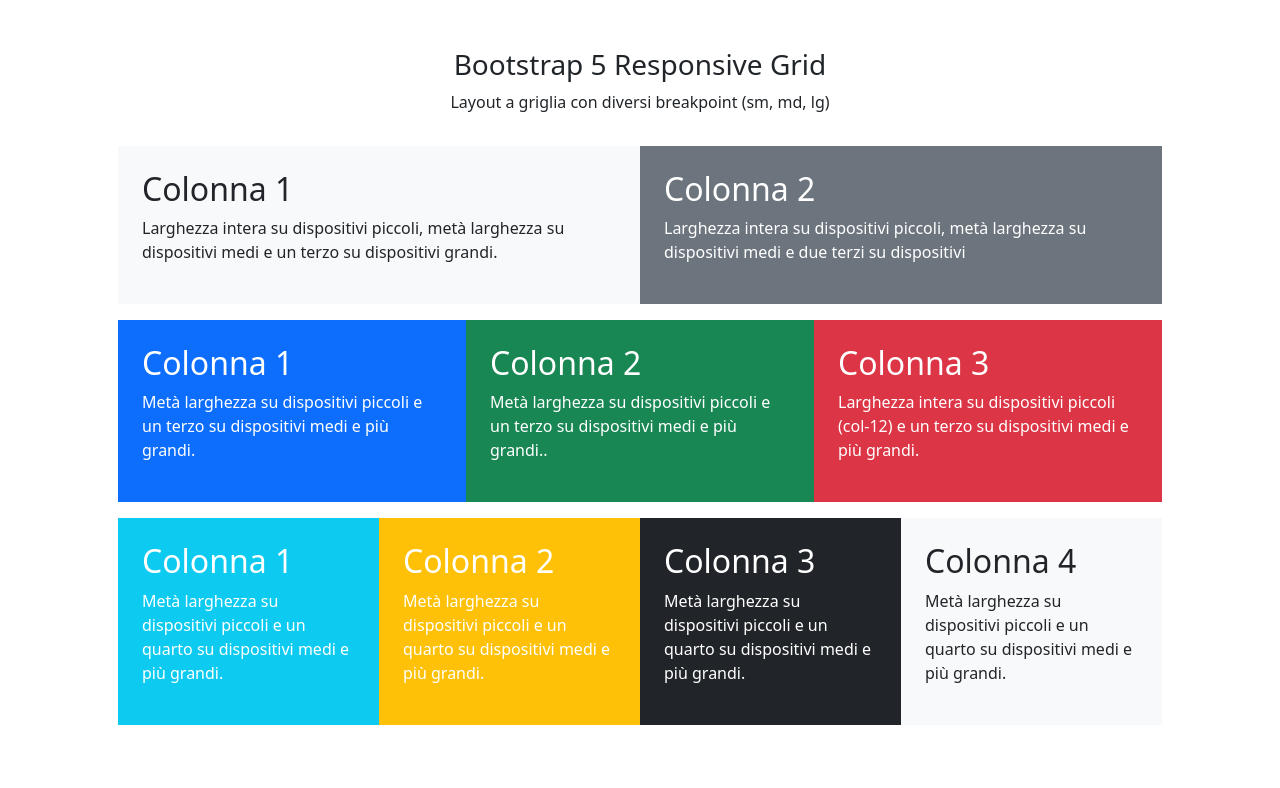
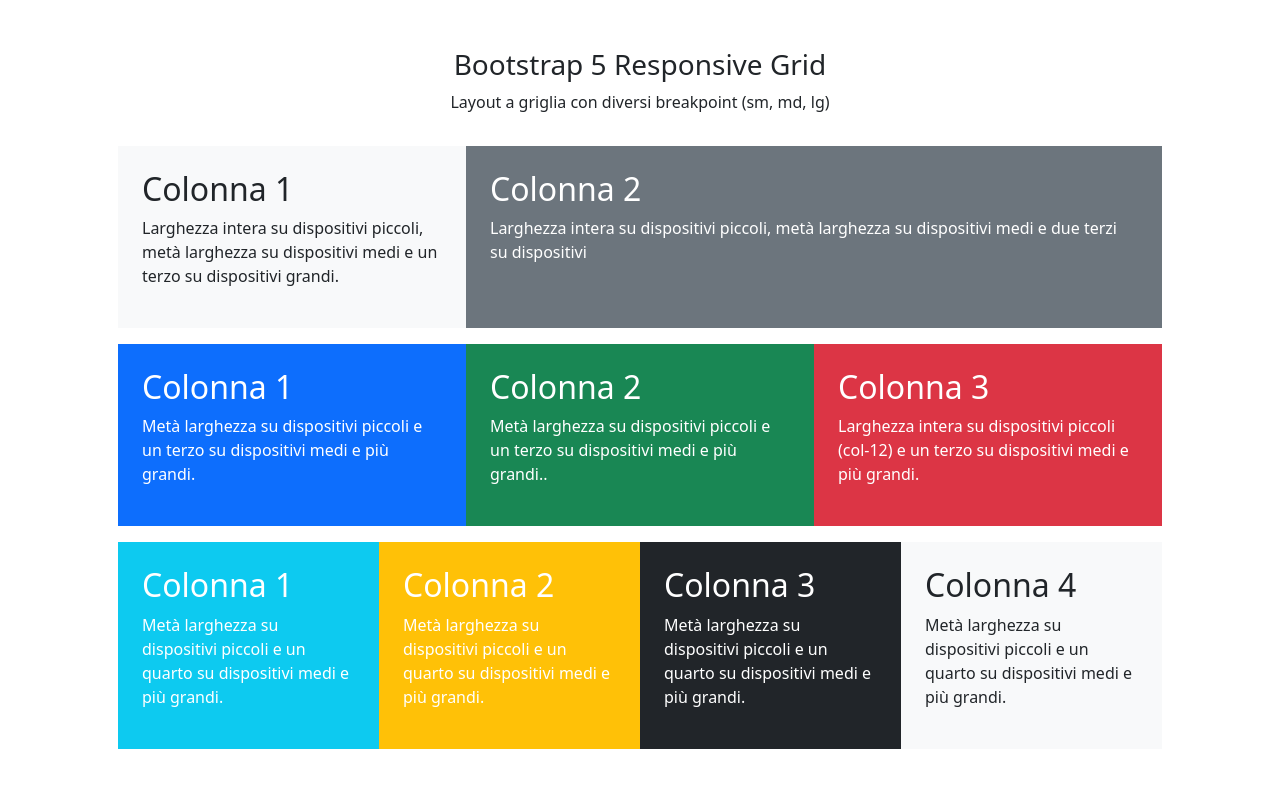
Before and after one commit to valecristiano/htmlcss-bootstrap-layout, a plain HTML site: page index.html in a window 1280 px wide. Drawn offline with nearby package versions, Linux system fonts and the light colour scheme.

Commit message:
desktop structure

```diff
--- a/index.html
+++ b/index.html
@@ -28,11 +28,11 @@
       <!-- SEZIONE GRIGIA -->
       <main class="mx-4 mb-4 mx-md-5 mb-md-5">
         <section class="row row-cols-1 mb-3 row-cols-md-2">
-          <div class="col bg-light text-dark p-4">
+          <div class="col bg-light text-dark p-4 col-lg-4">
             <h2>Colonna 1</h2>
             <p class="fs-6 fw-lighter">Larghezza intera su dispositivi piccoli, metà larghezza su dispositivi medi e un terzo su dispositivi grandi.</p>
           </div>
-          <div class="col bg-secondary text-white p-4">
+          <div class="col bg-secondary text-white p-4 col-lg-8">
             <h2>Colonna 2</h2>
             <p class="fs-8 fw-lighter">Larghezza intera su dispositivi piccoli, metà larghezza su dispositivi medi e due terzi su dispositivi</p>
           </div>
```
